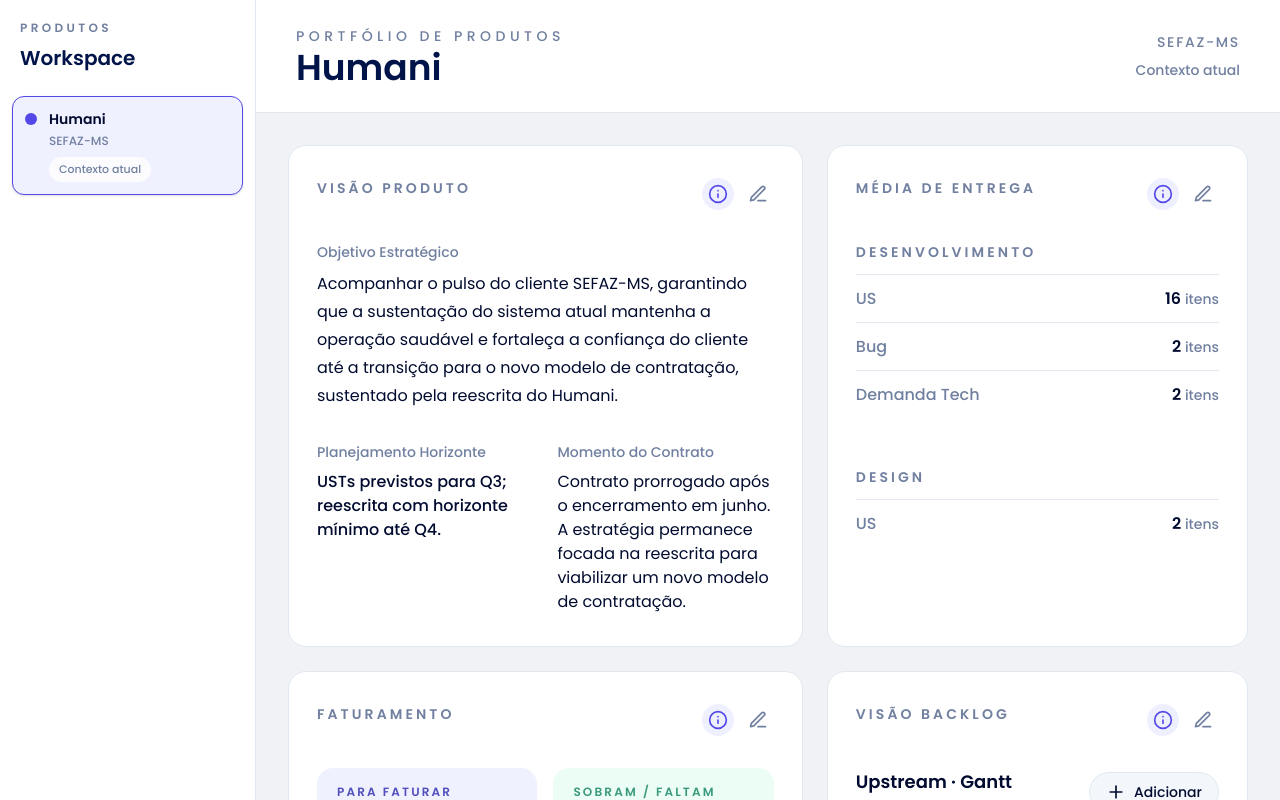
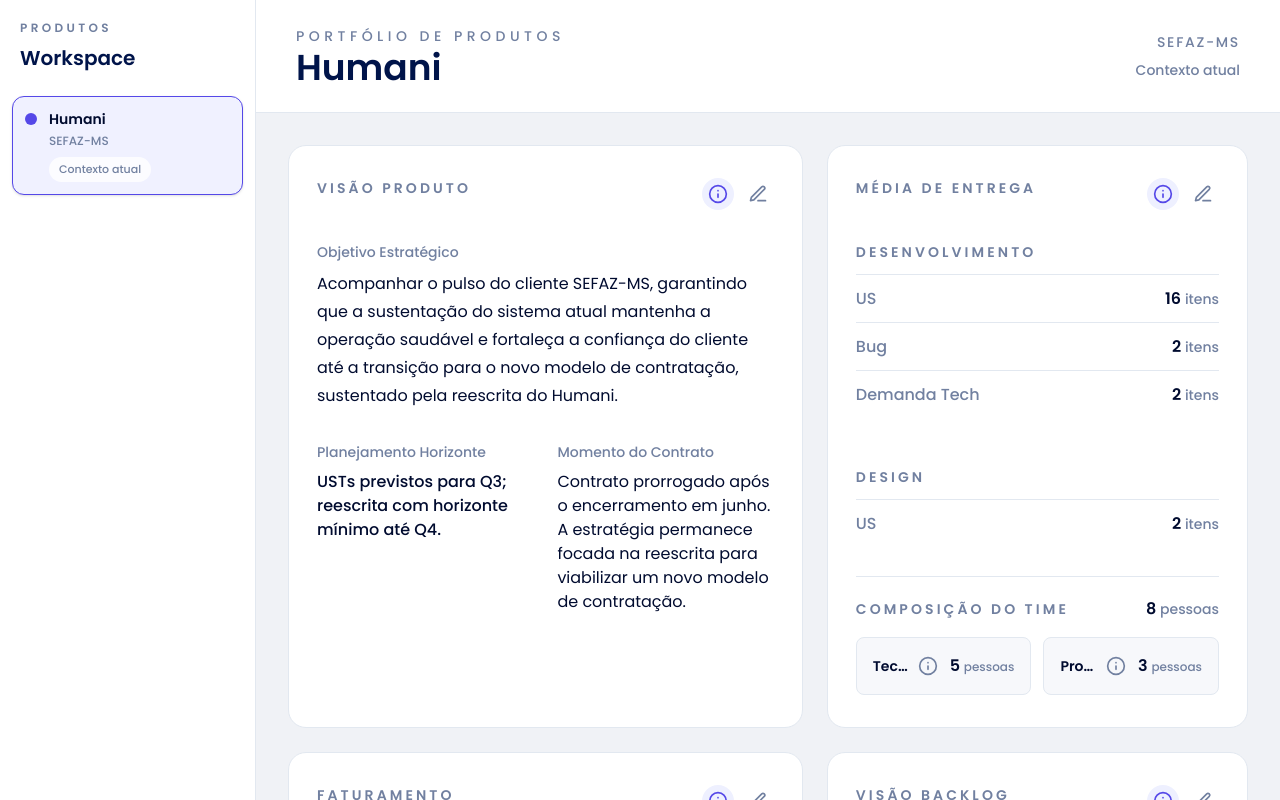
Before and after one commit to RhyanSKomm/Portfolio-de-Produtos, a Next.js app: page / in a window 1280 px wide. Shown: the top 800 px of the page. Built offline with nearby package versions, Linux system fonts and the light colour scheme.

Commit message:
Adiciona composição do time à entrega

```diff
--- a/app/page.tsx
+++ b/app/page.tsx
@@ -15,9 +15,21 @@
   value: number;
 };
 
+type TeamMemberGroup = {
+  role: string;
+  seniority: string;
+  count: number;
+};
+
+type TeamData = {
+  technology: TeamMemberGroup[];
+  product: TeamMemberGroup[];
+};
+
 type DeliveryData = {
   development: DeliveryMetric[];
   design: DeliveryMetric[];
+  team: TeamData;
 };
 
 type BillingData = {
@@ -896,6 +908,21 @@
     onChange({ ...draft, [group]: nextMetrics });
   }
 
+  function updateTeamCount(group: keyof TeamData, index: number, value: string) {
+    const integerValue = Math.max(0, Math.trunc(Number(value) || 0));
+    const nextGroup = draft.team[group].map((memberGroup, currentIndex) =>
+      currentIndex === index ? { ...memberGroup, count: integerValue } : memberGroup,
+    );
+
+    onChange({
+      ...draft,
+      team: {
+        ...draft.team,
+        [group]: nextGroup,
+      },
+    });
+  }
+
   return (
     <section className="min-h-[340px] rounded-[18px] border border-slate-200 bg-white px-7 py-8">
       <CardTop
@@ -925,6 +952,12 @@
           title="Design"
         />
       </div>
+
+      <TeamComposition
+        data={visibleData.team}
+        isEditing={isEditing}
+        onUpdate={updateTeamCount}
+      />
     </section>
   );
 }
@@ -1228,6 +1261,167 @@
   );
 }
 
+function TeamComposition({
+  data,
+  isEditing,
+  onUpdate,
+}: {
+  data: TeamData;
+  isEditing: boolean;
+  onUpdate: (group: keyof TeamData, index: number, value: string) => void;
+}) {
+  const technologyTotal = data.technology.reduce(
+    (total, memberGroup) => total + memberGroup.count,
+    0,
+  );
+  const productTotal = data.product.reduce(
+    (total, memberGroup) => total + memberGroup.count,
+    0,
+  );
+  const total = technologyTotal + productTotal;
+
+  return (
+    <div className="mt-7 border-t border-slate-200 pt-5">
+      <div className="flex items-center justify-between gap-4">
+        <p className={sectionLabelClass}>Composição do Time</p>
+        <p className="shrink-0 text-sm font-medium text-[#7180a0]">
+          <span className="font-mono text-base font-semibold text-[#000b2f]">{total}</span>{" "}
+          {total === 1 ? "pessoa" : "pessoas"}
+        </p>
+      </div>
+
+      <div className="mt-4 grid gap-3 sm:grid-cols-2">
+        <TeamCategory
+          align="left"
+          isEditing={isEditing}
+          label="Tecnologia"
+          memberGroups={data.technology}
+          onUpdate={(index, value) => onUpdate("technology", index, value)}
+          total={technologyTotal}
+        />
+        <TeamCategory
+          align="right"
+          isEditing={isEditing}
+          label="Produto"
+          memberGroups={data.product}
+          onUpdate={(index, value) => onUpdate("product", index, value)}
+          total={productTotal}
+        />
+      </div>
+    </div>
+  );
+}
+
+function TeamCategory({
+  align,
+  isEditing,
+  label,
+  memberGroups,
+  onUpdate,
+  total,
+}: {
+  align: "left" | "right";
+  isEditing: boolean;
+  label: string;
+  memberGroups: TeamMemberGroup[];
+  onUpdate: (index: number, value: string) => void;
+  total: number;
+}) {
+  const summary = memberGroups
+    .map(
+      (memberGroup) =>
+        `${memberGroup.count} ${memberGroup.role}${
+          memberGroup.seniority ? `, ${memberGroup.seniority}` : ""
+        }`,
+    )
+    .join("; ");
+
+  return (
+    <div
+      aria-label={`${label}: ${summary}`}
+      className="group/team relative rounded-lg border border-slate-200 bg-[#f7f8fb] p-4 outline-none transition focus:border-[#5548e8] focus:ring-4 focus:ring-[#5548e8]/10"
+      tabIndex={isEditing ? undefined : 0}
+    >
+      <div className="flex items-center justify-between gap-3">
+        <div className="flex min-w-0 items-center gap-2">
+          <p className="truncate text-sm font-semibold text-[#000b2f]">{label}</p>
+          {!isEditing ? (
+            <Icon name="info" className="h-4 w-4 shrink-0 text-[#7180a0]" />
+          ) : null}
+        </div>
+        <p className="shrink-0 font-mono text-base font-semibold text-[#000b2f]">
+          {total}{" "}
+          <span className="font-sans text-xs font-medium text-[#7180a0]">
+            {total === 1 ? "pessoa" : "pessoas"}
+          </span>
+        </p>
+      </div>
+
+      {isEditing ? (
+        <div className="mt-4 grid gap-3 border-t border-slate-200 pt-3">
+          {memberGroups.map((memberGroup, index) => (
+            <div
+              className="grid grid-cols-[minmax(0,1fr)_64px] items-center gap-3"
+              key={`${memberGroup.role}-${memberGroup.seniority}`}
+            >
+              <div className="min-w-0">
+                <p className="text-xs font-medium text-[#000b2f]">{memberGroup.role}</p>
+                {memberGroup.seniority ? (
+                  <p className="mt-0.5 text-xs text-[#7180a0]">{memberGroup.seniority}</p>
+                ) : null}
+              </div>
+              <input
+                aria-label={`Quantidade de ${memberGroup.role} ${
+                  memberGroup.seniority
+                }`.trim()}
+                className="h-9 w-16 rounded-lg border border-slate-200 bg-white text-center text-sm font-semibold text-[#000b2f] outline-none focus:border-[#5548e8] focus:ring-4 focus:ring-[#5548e8]/10"
+                min="0"
+                step="1"
+                type="number"
+                value={memberGroup.count}
+                onChange={(event) => onUpdate(index, event.target.value)}
+              />
+            </div>
+          ))}
+        </div>
+      ) : (
+        <div
+          className={`pointer-events-none invisible absolute bottom-[calc(100%-4px)] z-30 w-72 max-w-[calc(100vw-4rem)] translate-y-1 rounded-lg border border-slate-200 bg-white p-3 opacity-0 shadow-xl transition group-hover/team:visible group-hover/team:translate-y-0 group-hover/team:opacity-100 group-focus/team:visible group-focus/team:translate-y-0 group-focus/team:opacity-100 ${
+            align === "left" ? "left-0" : "right-0"
+          }`}
+          role="tooltip"
+        >
+          <p className="mb-2 text-xs font-semibold uppercase tracking-[0.16em] text-[#7180a0]">
+            Time de {label}
+          </p>
+          <div className="grid gap-2">
+            {memberGroups.map((memberGroup) => (
+              <div
+                className="grid grid-cols-[28px_minmax(0,1fr)] items-start gap-2"
+                key={`${memberGroup.role}-${memberGroup.seniority}`}
+              >
+                <span className="flex h-7 w-7 items-center justify-center rounded-md bg-[#eef0ff] font-mono text-sm font-semibold text-[#5548e8]">
+                  {memberGroup.count}
+                </span>
+                <div className="min-w-0">
+                  <p className="text-sm font-medium leading-5 text-[#000b2f]">
+                    {memberGroup.role}
+                  </p>
+                  {memberGroup.seniority ? (
+                    <p className="text-xs leading-5 text-[#7180a0]">
+                      {memberGroup.seniority}
+                    </p>
+                  ) : null}
+                </div>
+              </div>
+            ))}
+          </div>
+        </div>
+      )}
+    </div>
+  );
+}
+
 function ForecastBar({
   label,
   assumed,
--- a/data/humani.json
+++ b/data/humani.json
@@ -54,7 +54,31 @@
       { "label": "Bug", "value": 2 },
       { "label": "Demanda Tech", "value": 2 }
     ],
-    "design": [{ "label": "US", "value": 2 }]
+    "design": [{ "label": "US", "value": 2 }],
+    "team": {
+      "technology": [
+        { "role": "Desenvolvedor", "seniority": "Sênior", "count": 2 },
+        { "role": "Desenvolvedor", "seniority": "Pleno", "count": 1 },
+        {
+          "role": "Analista de Cuidado ao Cliente",
+          "seniority": "",
+          "count": 2
+        }
+      ],
+      "product": [
+        {
+          "role": "Analista de Negócios",
+          "seniority": "Pleno",
+          "count": 1
+        },
+        { "role": "Auxiliar de Produto", "seniority": "", "count": 1 },
+        {
+          "role": "Designer de Produto",
+          "seniority": "Sênior / Coordenador de Design",
+          "count": 1
+        }
+      ]
+    }
   },
   "billing": {
     "monthlyTarget": 1638,
```
